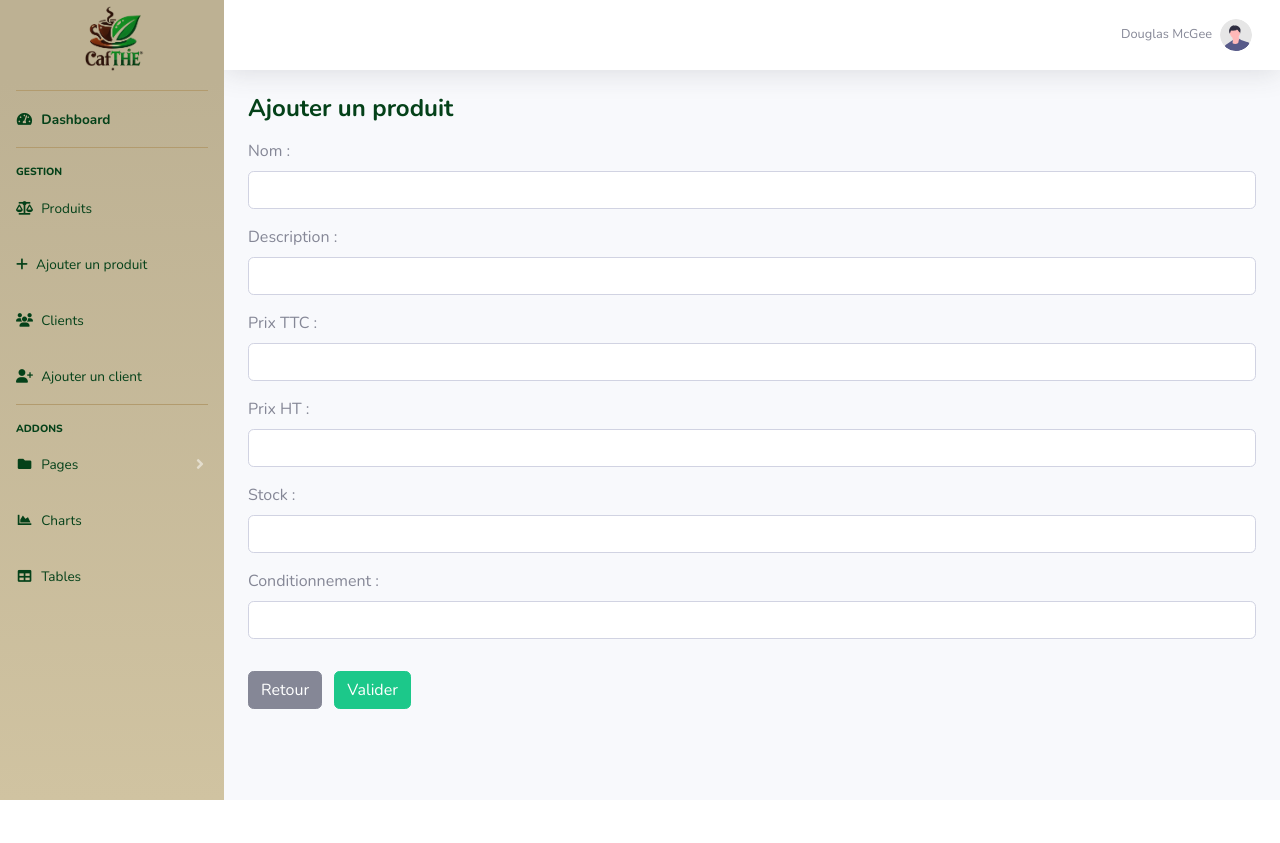
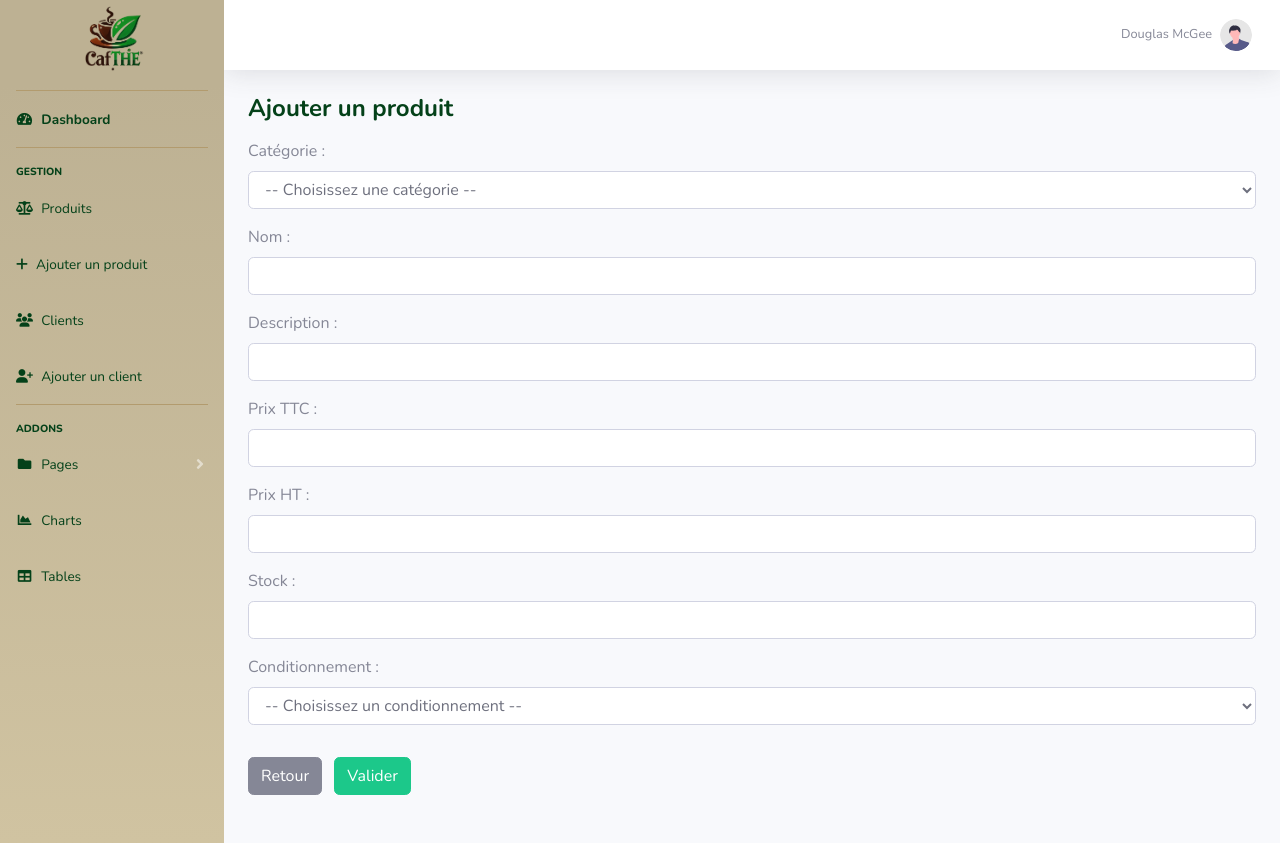
Before and after one commit to staufferlorene/cafthe_dashboard, a PHP site: page /index.php?action=add_produit in a window 1280 px wide. Before the commit the page ends 800 px from the top, so only its background shows below. Run offline with PHP 8.4, Linux system fonts and the light colour scheme; data comes from the database, SQL or seed files in the repository.

Commit message:
Ajout champ catégorie et conditionnement sur l'ajout et la modification de produit, rajout div pour message erreur sur tout les template

```diff
--- a/mvc_produit/ProduitController.php
+++ b/mvc_produit/ProduitController.php
@@ -24,21 +24,23 @@ class ProduitController {
     public function add() {
         if ($_SERVER['REQUEST_METHOD'] === 'POST') {
             // Vérifie que les champs sont bien envoyés
-            if (isset($_POST['nom'], $_POST['description'], $_POST['prix_ttc'], $_POST['prix_ht'], $_POST['stock'], $_POST['conditionnement'])) {
+            if (isset($_POST['nom'], $_POST['description'], $_POST['prix_ttc'], $_POST['prix_ht'], $_POST['stock'], $_POST['conditionnement'], $_POST['categorie'])) {
                 // Tente l'ajout
-                $erreur = $this->produitModel->ajouter($_POST['nom'], $_POST['description'], $_POST['prix_ttc'], $_POST['prix_ht'], $_POST['stock'], $_POST['conditionnement']);
+                $erreur = $this->produitModel->ajouter($_POST['nom'], $_POST['description'], $_POST['prix_ttc'], $_POST['prix_ht'], $_POST['stock'], $_POST['conditionnement'], $_POST['categorie']);
 
                 if ($erreur === null) {
                     // Si succès : Redirection vers la liste après ajout
                     $this->produitView->redirigerVersListe();
                 } else {
                     // Si échec : Affiche le formulaire avec message d'erreur
-                    $this->produitView->afficherFormulaireAjout($erreur);
+                    $categories = ProduitModel::categories();
+                    $this->produitView->afficherFormulaireAjout($erreur, $categories);
                 }
             }
         } else {
             // Affiche le formulaire vide
-            $this->produitView->afficherFormulaireAjout();
+            $categories = ProduitModel::categories();
+            $this->produitView->afficherFormulaireAjout(null, $categories);
         }
     }
 
@@ -53,9 +55,9 @@ class ProduitController {
     public function modifier($Id_produit) {
         if ($_SERVER['REQUEST_METHOD'] === 'POST') {
             // Vérifie que les champs sont bien envoyés
-            if (isset($_POST['nom'], $_POST['description'], $_POST['prix_ttc'], $_POST['prix_ht'], $_POST['stock'], $_POST['conditionnement'])) {
+            if (isset($_POST['nom'], $_POST['description'], $_POST['prix_ttc'], $_POST['prix_ht'], $_POST['stock'], $_POST['conditionnement'], $_POST['categorie'])) {
                 // Tente la modification
-                $erreur = $this->produitModel->modifier($_POST['nom'], $_POST['description'], $_POST['prix_ttc'], $_POST['prix_ht'], $_POST['stock'], $_POST['conditionnement'], $Id_produit);
+                $erreur = $this->produitModel->modifier($_POST['nom'], $_POST['description'], $_POST['prix_ttc'], $_POST['prix_ht'], $_POST['stock'], $_POST['conditionnement'], $_POST['categorie'], $Id_produit);
                 if ($erreur === null) {
                     // Si succès : Redirection vers la liste après modification
                     $this->produitView->redirigerVersListe();
--- a/mvc_produit/ProduitModel.php
+++ b/mvc_produit/ProduitModel.php
@@ -126,15 +126,15 @@ class ProduitModel {
         return $stmt->fetchAll(PDO::FETCH_ASSOC);
     }
 
-    public static function ajouter($Nom_produit, $Description, $Prix_TTC, $Prix_HT, $Stock, $Type_conditionnement) {
+    public static function ajouter($Nom_produit, $Description, $Prix_TTC, $Prix_HT, $Stock, $Type_conditionnement, $categories) {
         // On récupère PDO via la Class Database
         $db = Database::getInstance()->getConnection();
         try {
             // Préparation de la requête
-            $stmt = $db->prepare("INSERT INTO produit (Nom_produit, Description, Prix_TTC, Prix_HT, Stock, Type_conditionnement) VALUES (?, ?, ?, ?, ?, ?)");
+            $stmt = $db->prepare("INSERT INTO produit (Nom_produit, Description, Prix_TTC, Prix_HT, Stock, Type_conditionnement, Id_categorie) VALUES (?, ?, ?, ?, ?, ?, ?)");
 
             // Exécution
-            $stmt->execute([$Nom_produit, $Description, $Prix_TTC, $Prix_HT, $Stock, $Type_conditionnement]);
+            $stmt->execute([$Nom_produit, $Description, $Prix_TTC, $Prix_HT, $Stock, $Type_conditionnement, $categories]);
             return null; // Pas d'erreur
         } catch (PDOException $e) {
             return $e->getMessage(); // Retourne le message d'erreur
@@ -142,15 +142,16 @@ class ProduitModel {
     }
 
     // Modification d'un produit dans la BDD
-    public static function modifier($Nom_produit, $Description, $Prix_TTC, $Prix_HT, $Stock, $Type_conditionnement, $Id_produit) {
+    public static function modifier($Nom_produit, $Description, $Prix_TTC, $Prix_HT, $Stock, $Type_conditionnement, $categories , $Id_produit) {
         // On récupère PDO via la Class Database
         $db = Database::getInstance()->getConnection();
         // Màj
-        $stmt = $db->prepare("UPDATE produit SET Nom_produit=?, Description=?, Prix_TTC=?, Prix_HT=?, Stock=?, Type_conditionnement=? WHERE Id_produit=?");
-        $stmt->execute([$Nom_produit, $Description, $Prix_TTC, $Prix_HT, $Stock, $Type_conditionnement, $Id_produit]);
+        $stmt = $db->prepare("UPDATE produit SET Nom_produit=?, Description=?, Prix_TTC=?, Prix_HT=?, Stock=?, Type_conditionnement=?, Id_categorie=? WHERE Id_produit=?");
+        $stmt->execute([$Nom_produit, $Description, $Prix_TTC, $Prix_HT, $Stock, $Type_conditionnement, $categories, $Id_produit]);
     }
 
     public static function delete($Id_produit) {
+        // On récupère PDO via la Class Database
         $db = Database::getInstance()->getConnection();
         $stmt = $db->prepare("DELETE FROM produit WHERE Id_produit = ?");
         return $stmt->execute([$Id_produit]);
@@ -200,4 +201,15 @@ class ProduitModel {
         // sinon on retourne null
         return null;
     }
+
+    public static function categories() {
+        // On récupère PDO via la Class Database
+        $db = Database::getInstance()->getConnection();
+
+        // Récupération des infos dans la BDD
+        $stmt = $db->prepare("SELECT * FROM categorie");
+        $stmt->execute();
+
+        return $stmt->fetchAll(PDO::FETCH_ASSOC);
+    }
 }
--- a/mvc_produit/ProduitView.php
+++ b/mvc_produit/ProduitView.php
@@ -24,8 +24,9 @@ class ProduitView {
      * Affiche le formulaire d'ajout de produit
      * @param string|null $erreur Message d'erreur à afficher
      */
-    public function afficherFormulaireAjout($erreur = null) {
+    public function afficherFormulaireAjout($erreur = null, $categories = []) {
         $this->smarty->assign('action', 'add');
+        $this->smarty->assign('categories', $categories);
         if ($erreur) {
             $this->smarty->assign('erreur', $erreur);
         }
@@ -37,9 +38,10 @@ class ProduitView {
      * @param array $produit Données du produit à modifier
      * @param string|null $erreur Message d'erreur à afficher
      */
-    public function afficherFormulaireModification($produit, $erreur = null) {
+    public function afficherFormulaireModification($produit, $erreur = null, $categories = []) {
         $this->smarty->assign('action', 'update_produit');
         $this->smarty->assign('produit', $produit);
+        $this->smarty->assign('categories', $categories);
         if ($erreur) {
             $this->smarty->assign('erreur', $erreur);
         }
@@ -59,7 +61,8 @@ class ProduitView {
             'Prix_TTC' => $produit->getPrix_TTC(),
             'Prix_HT' => $produit->getPrix_HT(),
             'Stock' => $produit->getStock(),
-            'Type_conditionnement' => $produit->getType_conditionnement()
+            'Type_conditionnement' => $produit->getType_conditionnement(),
+            'Nom_categorie' => $produit->getNom_categorie()
         ];
 
         $this->afficherFormulaireModification($donneesProduit, $erreur);
--- a/mvc_produit/produit_detail_view.tpl
+++ b/mvc_produit/produit_detail_view.tpl
@@ -41,7 +41,7 @@
 
 
                 {if isset($erreur)}
-                    <div style="color:red;">Erreur : {$erreur}</div>
+                    <div class="mb-4" style="color:red;">Erreur : {$erreur}</div>
                 {/if}
 
                 <h4 class="m-0 mb-3 font-weight-bold text-primary">Détail du produit</h4>
--- a/mvc_produit/produit_liste_view.tpl
+++ b/mvc_produit/produit_liste_view.tpl
@@ -39,6 +39,10 @@
 
         <!-- Begin Page Content -->
         <div class="container-fluid">
+
+            {if isset($erreur)}
+                <div class="mb-4" style="color:red;">Erreur : {$erreur}</div>
+            {/if}
 
             <!-- DataTales Example -->
             <div class="card shadow mb-4">
```
Also changed, not shown: mvc_produit/produit_form_view.tpl (+28 -3 lines).
